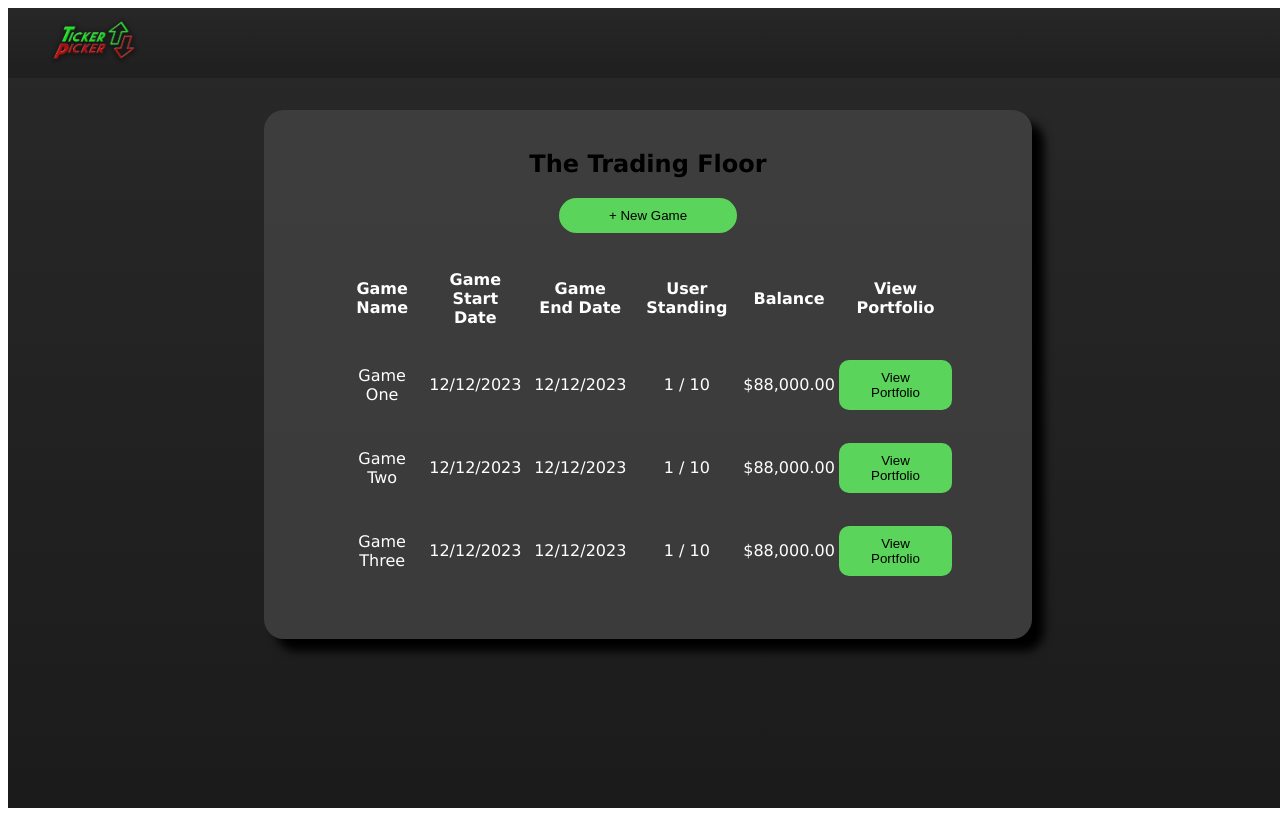
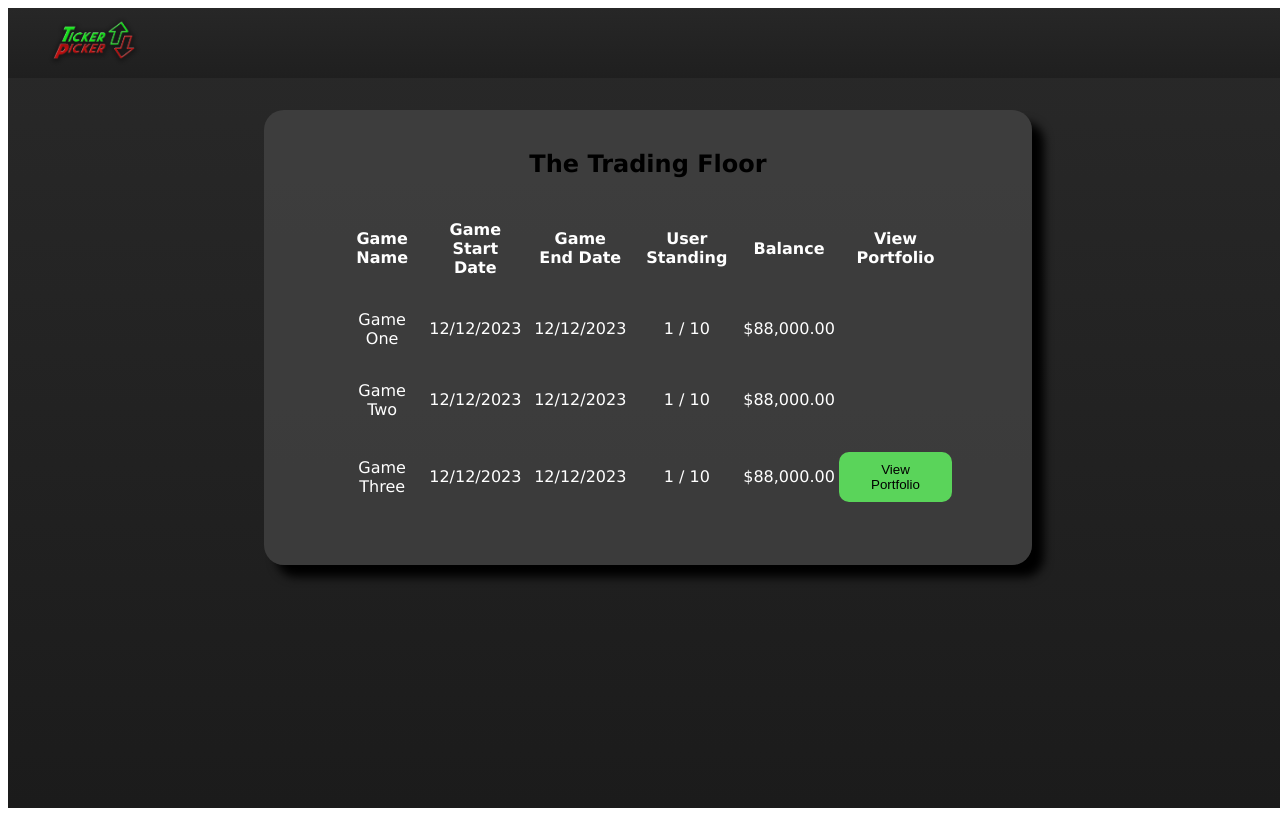
Before and after one commit to samvanben/Ticker-Picker---Virtual-Stock-Market-Game, a Vue app in the folder vue/: page /lobby in a window 1280 px wide. Built offline with nearby package versions, Linux system fonts and the light colour scheme.

Commit message:
linked buttons

```diff
--- a/vue/src/views/Home.vue
+++ b/vue/src/views/Home.vue
@@ -16,9 +16,7 @@
         </table>
         <div id="current-buttons">
           <router-link id="lobby-tag" v-bind:to="{name: 'lobby'}" v-if="$store.state.token != ''"><button id="view-all">View Games</button></router-link>
-          <a href="/new_game">
-            <button id="new-game">+ New Game</button>
-          </a>
+          <router-link id="newGame-tag" v-bind:to="{name: 'newGame'}" v-if="$store.state.token != ''"><button id="newGame">+ New Game</button></router-link>
         </div>
     </div>
     <div id="home-bin-2" class="home-bin-upper">
--- a/vue/src/views/Lobby.vue
+++ b/vue/src/views/Lobby.vue
@@ -3,7 +3,8 @@
       <div id="lobby-bin">
         <h2 id="lobby-head">The Trading Floor</h2>
         <div id="current-buttons">
-          <button id="new-game">+ New Game</button>
+          <router-link id="newGame-tag" v-bind:to="{name: 'newGame'}" v-if="$store.state.token != ''"><button id="newGame">+ New Game</button></router-link>
+
         </div>
         <table id="current-games">
           <tr>
@@ -20,7 +21,7 @@
             <td>12/12/2023</td>
             <td>1 / 10</td>
             <td>$88,000.00</td>
-            <td><button class="port-button">View Portfolio</button></td>
+            <td><router-link id="port-tag" v-bind:to="{name: 'portfolio'}" v-if="$store.state.token != ''"><button id="portfolio">View Portfolio</button></router-link></td>
           </tr>
           <tr class="row">
             <td>Game Two</td>
@@ -28,7 +29,7 @@
             <td>12/12/2023</td>
             <td>1 / 10</td>
             <td>$88,000.00</td>
-            <td><button class="port-button">View Portfolio</button></td>
+            <td><router-link id="port-tag" v-bind:to="{name: 'portfolio'}" v-if="$store.state.token != ''"><button id="portfolio">View Portfolio</button></router-link></td>
           </tr>
           <tr class="row">
             <td>Game Three</td>
```
